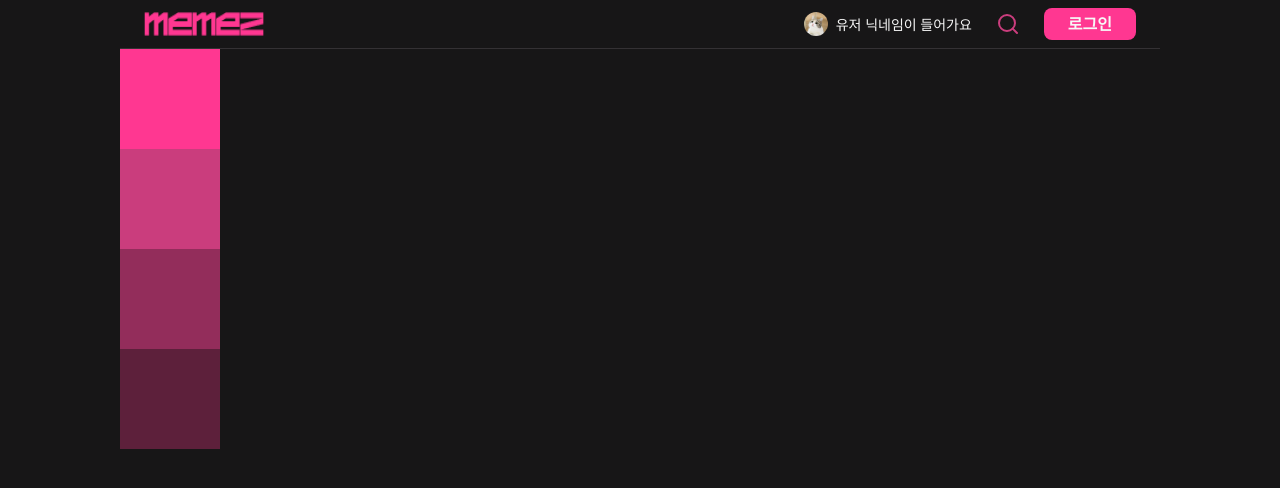
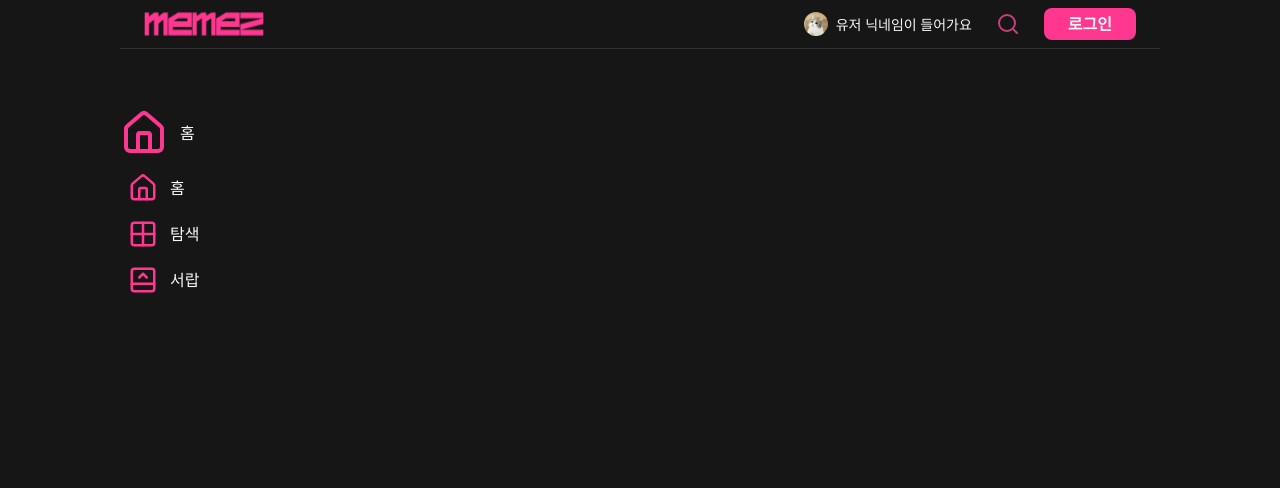
Before and after one commit to meme-party/front, a Next.js app: page / in a window 1280 px wide. Shown: the top 488 px of the page. Built offline with nearby package versions, Linux system fonts and the light colour scheme.

Commit message:
chore: root, drawer 페이지 추가

```diff
--- /dev/null
+++ b/src/app/(routes)/(root)/page.tsx
@@ -0,0 +1,12 @@
+import Sidebar from "@/components/Sidebar"
+
+export default function Home() {
+  return (
+    <section className="my-[60px]">
+      <section className="flex justify-center lg:justify-between">
+        <Sidebar />
+        <section className="hidden lg:flex" />
+      </section>
+    </section>
+  )
+}
--- /dev/null
+++ b/src/app/(routes)/drawer/page.tsx
@@ -0,0 +1,12 @@
+import Sidebar from "@/components/Sidebar"
+
+export default function Drawer() {
+  return (
+    <section className="my-[60px]">
+      <section className="flex justify-center lg:justify-between">
+        <Sidebar />
+        <section className="hidden lg:flex" />
+      </section>
+    </section>
+  )
+}
--- a/src/app/(routes)/page.tsx
+++ /dev/null
@@ -1,10 +0,0 @@
-export default function Home() {
-  return (
-    <section>
-      <div className="h-[100px] w-[100px] bg-primary-300" />
-      <div className="h-[100px] w-[100px] bg-primary-400" />
-      <div className="h-[100px] w-[100px] bg-primary-500" />
-      <div className="h-[100px] w-[100px] bg-primary-600" />
-    </section>
-  )
-}
```
